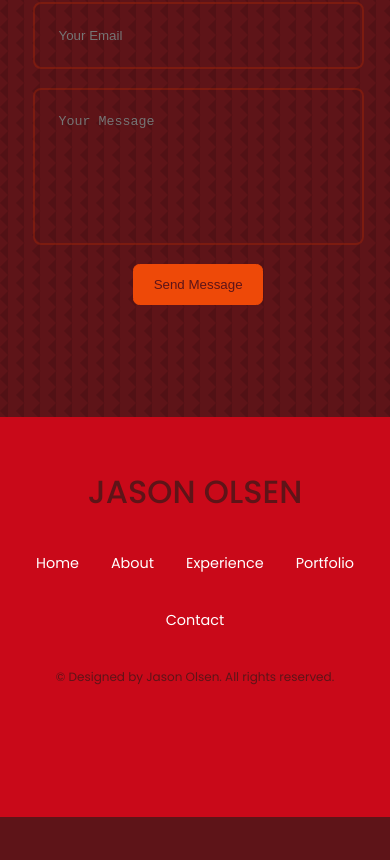
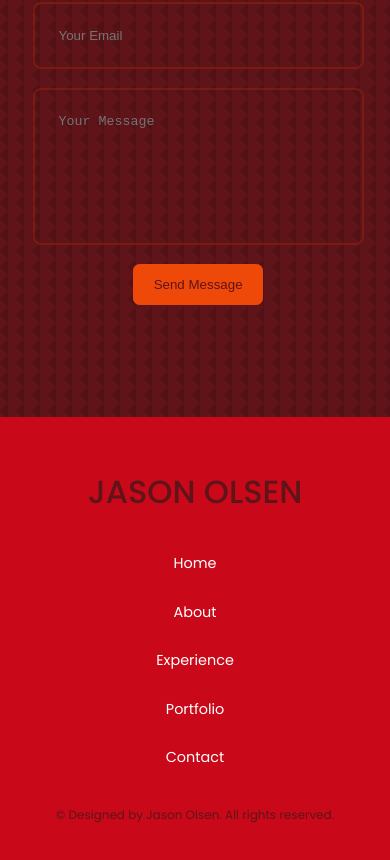
Before and after one commit to jaolsen7/json-portfolio, a React (Create React App) app: page / in a window 390 px wide. Shown: the part 5325-6185 px from the top of the page. Before the commit the page ends 6142 px from the top, so only its background shows below. Built offline with nearby package versions, Linux system fonts and the light colour scheme.

Commit message:
footer mobile styling

```diff
--- a/src/components/footer/footer.scss
+++ b/src/components/footer/footer.scss
@@ -22,6 +22,10 @@
         justify-content: center;
         gap: 2rem;
         margin: 0 auto 2rem;
+        @include breakpoint($sm) {
+            flex-direction: column;
+            gap: 1.5rem;
+        }
 
         & > li > a {
             color: $color-white;
```
